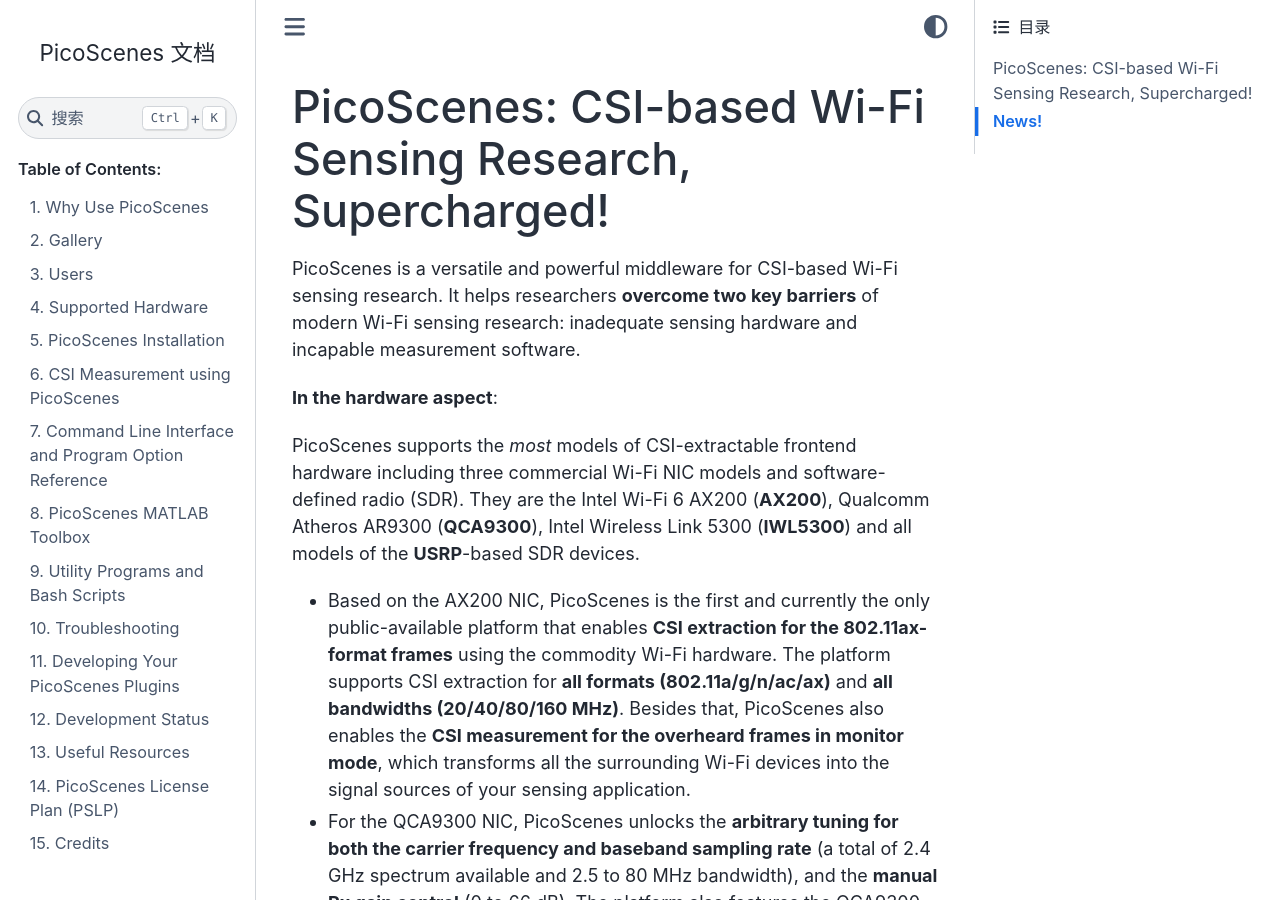
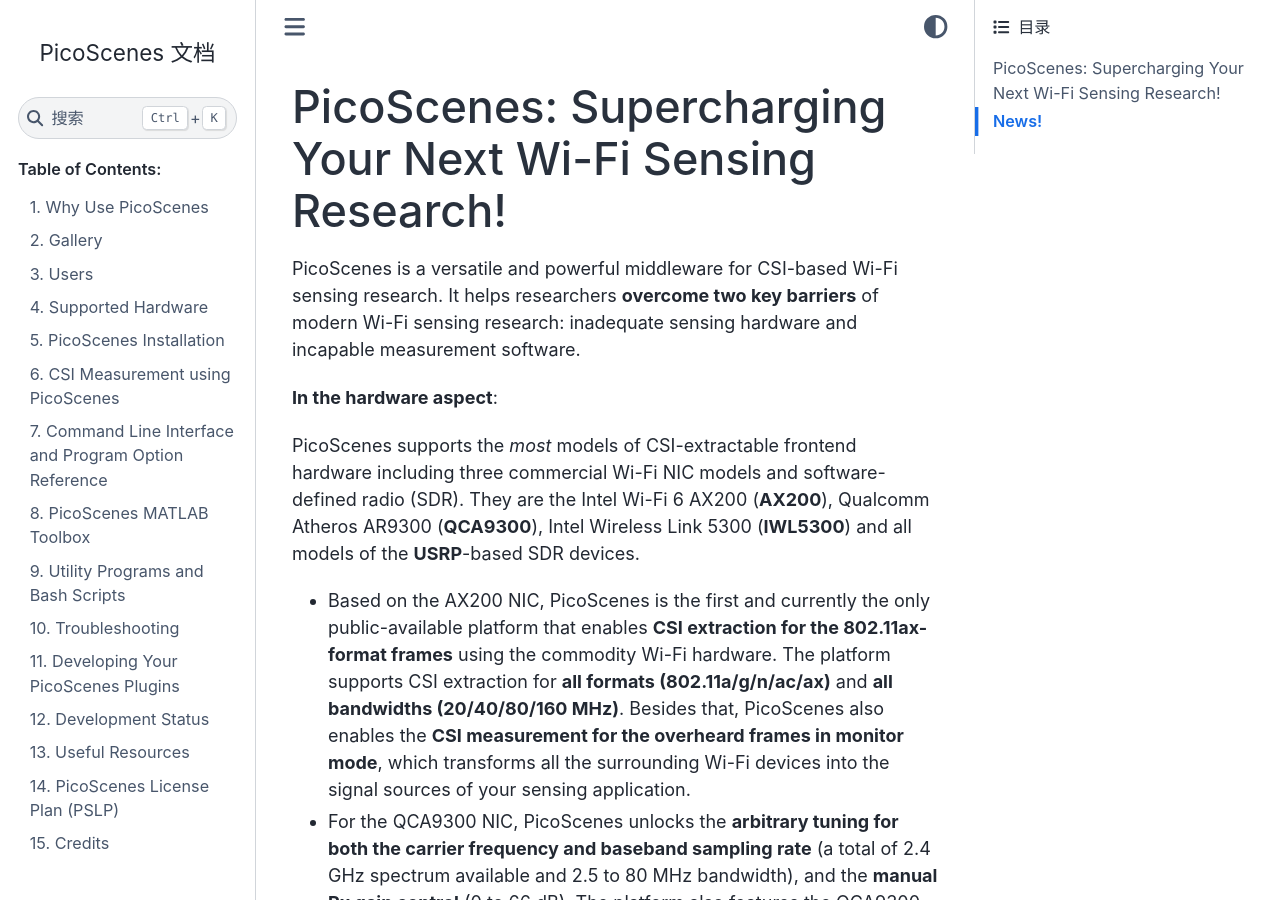
Before and after one commit to wifisensing/PicoScenes-Manual, a Sphinx documentation site: the page built from source/index.rst, in a window 1280 px wide and 900 px high. Built offline with Sphinx 7.4.7 and the Sphinx Book theme 1.1.4, drawn with Linux system fonts in a browser that asks for light colours.

Commit message:
update slogan

```diff
--- a/source/index.rst
+++ b/source/index.rst
@@ -1,4 +1,4 @@
-PicoScenes: CSI-based Wi-Fi Sensing Research, Supercharged!
+PicoScenes: Supercharging Your Next Wi-Fi Sensing Research!
 =============================================================
 
 PicoScenes is a versatile and powerful middleware for CSI-based Wi-Fi sensing research. It helps researchers **overcome two key barriers** of modern Wi-Fi sensing research: inadequate sensing hardware and incapable measurement software.
```
